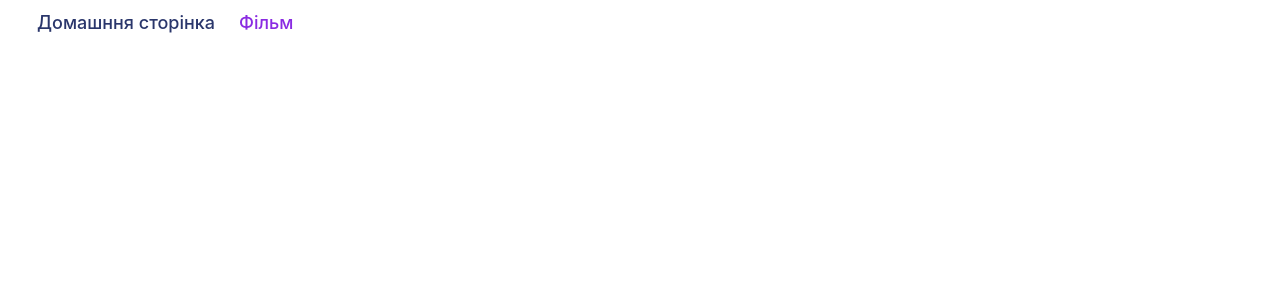
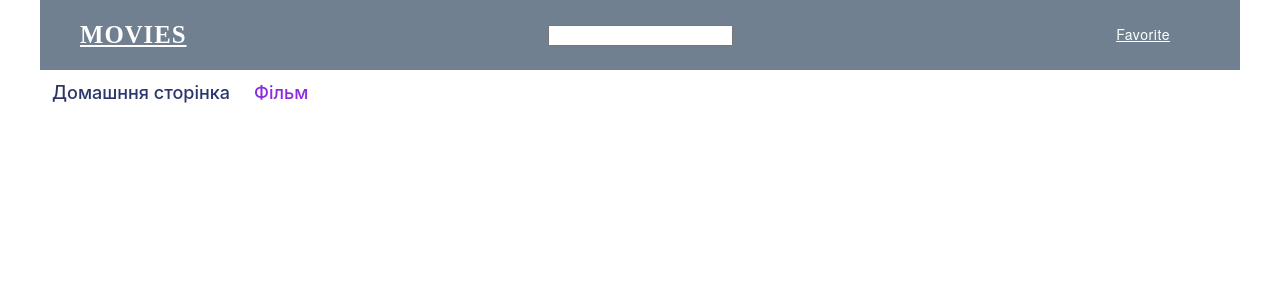
Before and after one commit to taraiihor/react-movies-app, a React (Create React App) app: page /movies/1 in a window 1280 px wide. Shown: the top 300 px of the page. Built offline with nearby package versions, Linux system fonts and the light colour scheme; no server answers.

Commit message:
add: Header + Container

```diff
--- a/src/App.js
+++ b/src/App.js
@@ -4,15 +4,18 @@ import './App.css';
 import 'react-toastify/dist/ReactToastify.css';
 import { ToastContainer } from 'react-toastify';
 
+import Container from './components/Container';
 import Navigation from './components/Navigation/Navigation';
 import HomeView from './views/HomeView';
 import MovieDetailsPage from './views/MovieDetailsPage';
 import MoviesSerchView from './views/MoviesSerchView';
 import Loader from 'react-loader-spinner';
+import Header from './components/Header';
 
 function App() {
   return (
-    <div className="container">
+    <Container>
+      <Header />
       <Navigation />
       <ToastContainer />
       <Suspense
@@ -39,7 +42,7 @@ function App() {
           </Route>
         </Switch>
       </Suspense>
-    </div>
+    </Container>
   );
 }
 
--- /dev/null
+++ b/src/components/Container/Container.jsx
@@ -0,0 +1,6 @@
+import s from './Container.module.css';
+function Container({ children }) {
+  return <div className={s.container}>{children}</div>;
+}
+
+export default Container;
--- /dev/null
+++ b/src/components/Container/Container.module.css
@@ -0,0 +1,5 @@
+.container {
+  max-width: 1280px;
+  padding: 0 40px;
+  margin: 0 auto;
+}
--- /dev/null
+++ b/src/components/Container/index.js
@@ -0,0 +1 @@
+export { default } from './Container';
--- /dev/null
+++ b/src/components/Header/Header.jsx
@@ -0,0 +1,28 @@
+import { Link, NavLink } from 'react-router-dom';
+import Container from '../Container';
+import s from './Heder.module.css';
+
+function Header() {
+  return (
+    <div className={s.bg}>
+      <Container>
+        <header className={s.header}>
+          <Link to="/" className={s.logo}>
+            MOVIES
+          </Link>
+          <form action="">
+            <input type="text" />
+          </form>
+          <nav>
+            <NavLink className={s.navigation} to="/favorite">
+              Favorite
+            </NavLink>
+            {/* <NavLink to="/review">Review</NavLink> */}
+          </nav>
+        </header>
+      </Container>
+    </div>
+  );
+}
+
+export default Header;
--- /dev/null
+++ b/src/components/Header/Heder.module.css
@@ -0,0 +1,33 @@
+.bg {
+  background-color: slategray;
+}
+.header {
+  display: flex;
+  align-items: center;
+  justify-content: space-between;
+  height: 70px;
+}
+.logo {
+  display: block;
+  font-family: TwCenMT;
+  font-size: 24.8px;
+  font-weight: 800;
+  font-stretch: condensed;
+  font-style: normal;
+  line-height: 1.3;
+  letter-spacing: 0.99px;
+  text-align: left;
+  color: #ffffff;
+}
+.navigation {
+  margin: 8.5px 30px 9.5px 22px;
+  font-family: HelveticaNeue;
+  font-size: 14px;
+  font-weight: normal;
+  font-stretch: normal;
+  font-style: normal;
+  line-height: 1.57;
+  letter-spacing: 0.56px;
+  text-align: right;
+  color: #ffffff;
+}
--- /dev/null
+++ b/src/components/Header/index.js
@@ -0,0 +1 @@
+export { default } from './Header';
```
